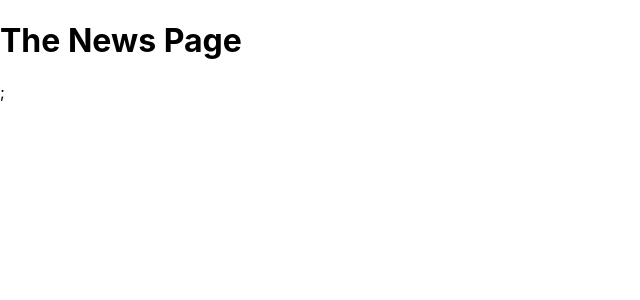
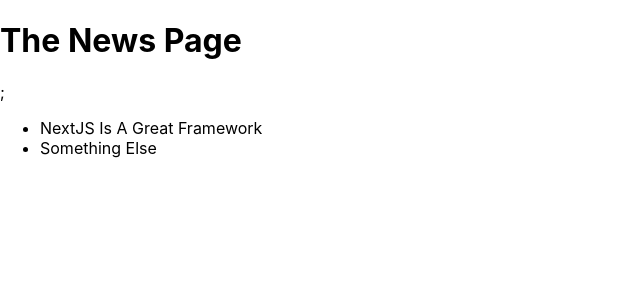
Before and after one commit to Alaforgia/nextjs-practice, a Next.js app: page /news in a window 1280 px wide. Shown: the top 300 px of the page, without its empty margins (0-640 px from the left). Built offline with nearby package versions, Linux system fonts and the light colour scheme.

Commit message:
added HTML link to li

```diff
--- a/pages/news/index.js
+++ b/pages/news/index.js
@@ -7,6 +7,13 @@ function NewsPage() {
   return (
     <Fragment>
       <h1>The News Page</h1>;
+      <ul>
+        <li>
+          {/* This is an HTML link construction */}
+          <a href="/news/nextjs-is-a-great-framework">NextJS Is A Great Framework</a>
+        </li>
+        <li>Something Else</li>
+      </ul>
     </Fragment>
   );
 }
```
